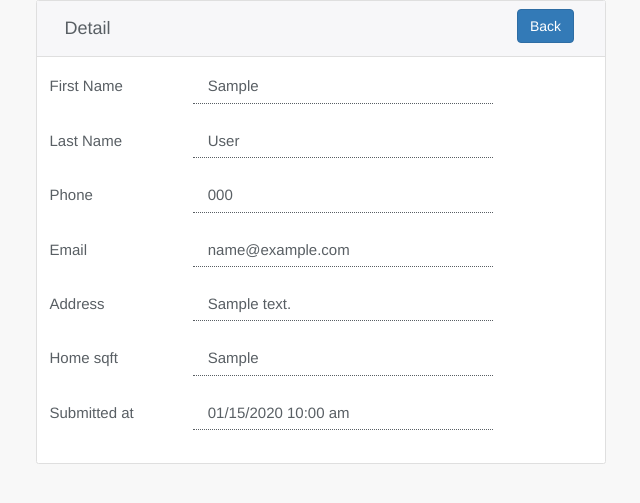
After one commit to zeeshanswati/lead-generation-system, a PHP site: page /detail.php?id=1 in a window 1280 px wide. The commit adds this page. Shown: the top 503 px of the page, without its empty margins (319-959 px from the left). Run offline with PHP 8.4, Linux system fonts and the light colour scheme; tables that the repository leaves empty or names only in its code hold one stand-in row (values such as "Sample post").

Commit message:
created detail page for lead. updated dashboard to add a detail link.

```diff
--- a/assets/css/style.css
+++ b/assets/css/style.css
@@ -34,3 +34,6 @@ label {
     border: 1px solid #dfdfdf;
     border-radius: .25rem;
 }
+.detail-text {
+    border-bottom: 1px dotted;
+}
--- a/dashboard.php
+++ b/dashboard.php
@@ -43,7 +43,7 @@ $leads = $dbObj->table('leads')->orderBy('created_at', 'DESC')->get();
 			                <td><?php echo ucfirst(strtolower($lead['last_name']));?></td>
 			                <td><?php echo $lead['email'];?></td>
 			                <td><?php echo date("m/d/Y h:i a", strtotime($lead['created_at']));?></td>
-			                <td><a href="#" class="btn btn-primary pull-right">Detail</a></td>
+			                <td><a href="detail.php?id=<?php echo $lead['id'];?>" class="btn btn-primary pull-right">Detail</a></td>
 
 			            </tr>
 	        	<?php
--- /dev/null
+++ b/detail.php
@@ -0,0 +1,87 @@
+<?php
+if (isset($_GET['id']) && is_numeric($_GET['id'])) {
+    require_once('includes/QueryBuilder.php');
+    $dbObj = new QueryBuilder();
+    $lead = $dbObj->table('leads')->getById($_GET['id']);
+} else {
+    header("Location: index.php");
+}
+// echo "<pre>";
+// print_r($lead);
+?>
+<!DOCTYPE html>
+<html lang="en">
+<head>
+<meta charset="utf-8">
+<meta http-equiv="X-UA-Compatible" content="IE=edge">
+<meta name="viewport" content="width=device-width, initial-scale=1">
+<title>Bold Leads</title>
+<link rel="stylesheet" href="https://maxcdn.bootstrapcdn.com/bootstrap/3.3.7/css/bootstrap.min.css">
+<script src="https://ajax.googleapis.com/ajax/libs/jquery/1.12.4/jquery.min.js"></script>
+<script src="https://maxcdn.bootstrapcdn.com/bootstrap/3.3.7/js/bootstrap.min.js"></script>
+<link rel="stylesheet" href="assets/css/style.css">
+
+</head>
+<body>
+    <div class="container">
+        <div class="col-md-8 form-adj">
+            <div class="form-main">
+                <div class="form-header">
+                    <div class="col-lg-10"><h4>Detail</h4></div>
+                    <div class="col-lg-2">
+                        <a href="dashboard.php" class="btn btn-primary">Back</a>
+                    </div>
+                </div>
+                <div class="form-inner">
+                     <div class="form-horizontal">
+
+                        <div class="form-group">
+                            <label class="col-lg-3">First Name</label>
+                            <div class="col-lg-9">
+                                 <label class="col-lg-9 detail-text"><?php echo $lead['first_name']; ?></label>
+                            </div>
+                        </div>
+                        <div class="form-group">
+                            <label class="col-lg-3">Last Name</label>
+                            <div class="col-lg-9">
+                                <label class="col-lg-9 detail-text"><?php echo $lead['last_name']; ?></label>
+                            </div>
+                        </div>
+                        <div class="form-group">
+                            <label class="col-lg-3">Phone</label>
+                            <div class="col-lg-9">
+                                <label class="col-lg-9 detail-text"><?php echo $lead['phone']; ?></label>
+                            </div>
+                        </div>
+                        <div class="form-group">
+                             <label class="col-lg-3">Email</label>
+                            <div class="col-lg-9">
+                                <label class="col-lg-9 detail-text"><?php echo $lead['email']; ?></label>
+                            </div>
+                        </div>
+                        <div class="form-group">
+                            <label class="col-lg-3">Address</label>
+                            <div class="col-lg-9">
+                                <label class="col-lg-9 detail-text"><?php echo $lead['address']; ?></label>
+                            </div>
+                        </div>
+
+                        <div class="form-group row">
+                            <label class="col-lg-3">Home sqft</label>
+                            <div class="col-lg-9">
+                                <label class="col-lg-9 detail-text"><?php echo $lead['home_square_footage']; ?></label>
+                            </div>
+                        </div>
+                        <div class="form-group row">
+                            <label class="col-lg-3">Submitted at</label>
+                            <div class="col-lg-9">
+                                <label class="col-lg-9 detail-text"><?php echo date("m/d/Y h:i a", strtotime($lead['created_at'])); ?></label>
+                            </div>
+                        </div>
+                    </div>
+                </div>
+            </div>
+        </div>
+    </div>
+</body>
+</html>
```
